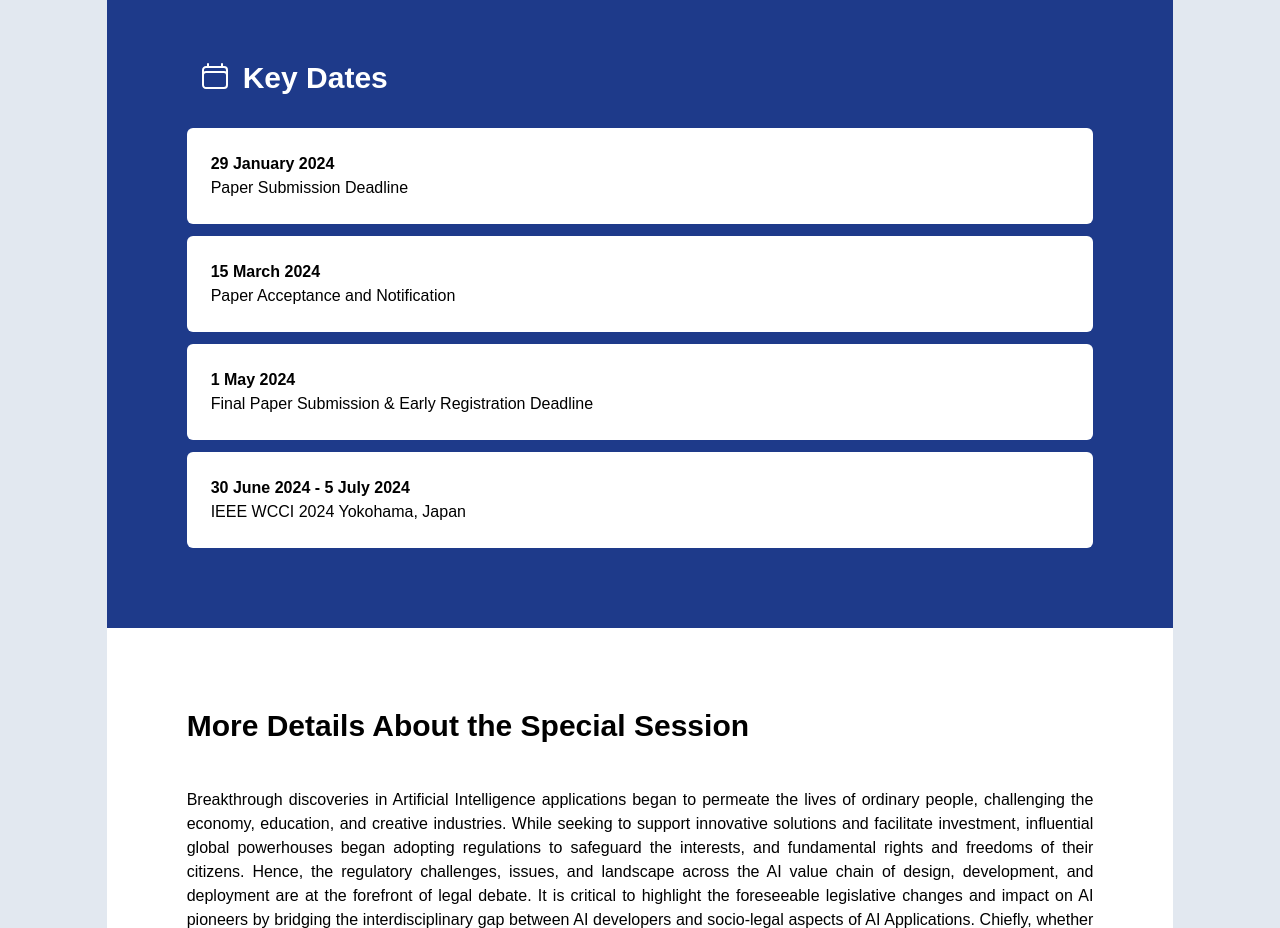
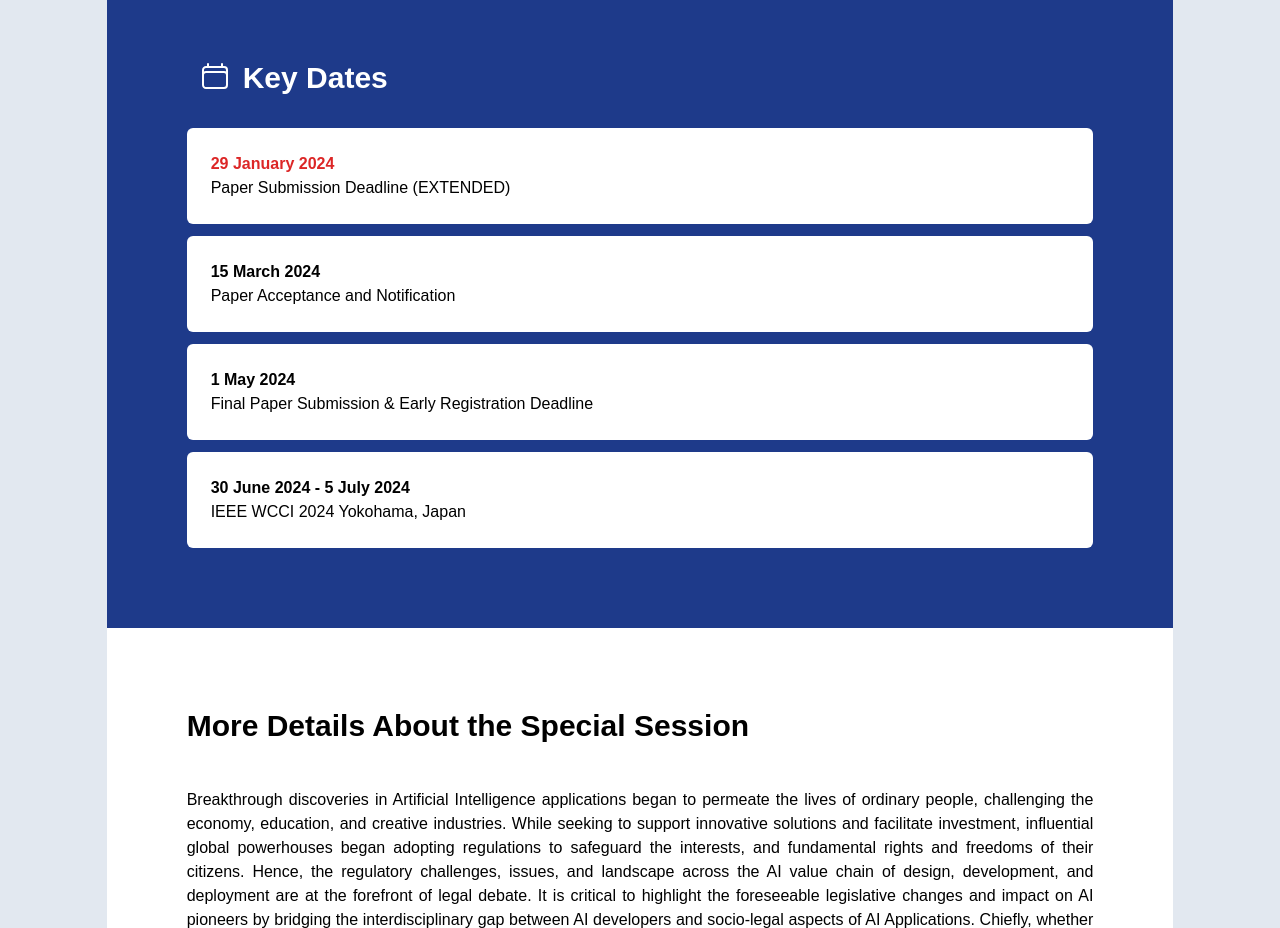
Before and after one commit to rmercado6/IEEEWCCI2024-SS-AIL-R-Web, a Vue app: page / in a window 1280 px wide. Shown: the part 1380-2308 px from the top of the page. Built offline with nearby package versions, Linux system fonts and the light colour scheme; a web font is replaced by a local one.

Commit message:
fix: chnge key dates text color

```diff
--- a/src/components/KeyDates.vue
+++ b/src/components/KeyDates.vue
@@ -11,8 +11,8 @@
         Key Dates
       </h3>
       <div class="key-date">
-        <span class="font-semibold">29 January 2024</span><br/>
-        Paper Submission Deadline
+        <span class="font-semibold text-red-600">29 January 2024</span><br/>
+        Paper Submission Deadline (EXTENDED)
       </div>
       <div class="key-date">
         <span class="font-semibold">15 March 2024</span><br/>
```
